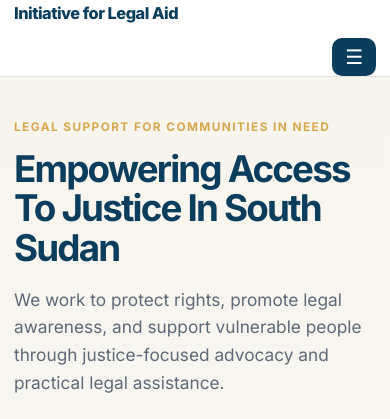
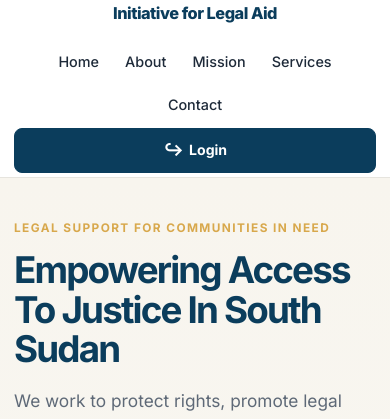
Before and after one commit to freerfa/https-initiativeforlegalaid.org, a Flask app: page / in a window 390 px wide. Shown: the top 419 px of the page. Run offline with Flask 3, Linux system fonts and the light colour scheme; data comes from the database, SQL or seed files in the repository; some libraries are stand-ins or nearby versions.

Commit message:
Remove hamburger button; always-visible nav at all sizes

```diff
--- a/static/style.css
+++ b/static/style.css
@@ -1322,18 +1322,7 @@ html { -webkit-text-size-adjust: 100%; }
 img, video, iframe { max-width: 100%; height: auto; }
 img { overflow-wrap: anywhere; }
 
-/* Hamburger toggle (hidden on desktop, shown on mobile) */
-.nav-toggle {
-  display: none;
-  background: var(--primary);
-  color: #fff;
-  border: none;
-  border-radius: 10px;
-  font-size: 1.25rem;
-  line-height: 1;
-  padding: 0.55rem 0.8rem;
-  cursor: pointer;
-}
+/* (Hamburger toggle removed — nav links are always visible at all sizes) */
 
 /* --- Large tablets / small laptops (<=1024px) --- */
 @media (max-width: 1024px) {
@@ -1351,21 +1340,19 @@ img { overflow-wrap: anywhere; }
   .footer-grid { grid-template-columns: 1fr 1fr; }
 }
 
-/* --- Tablets / large phones (<=768px): hamburger nav + single columns --- */
+/* --- Tablets / large phones (<=768px): always-visible wrapping nav + single columns --- */
 @media (max-width: 768px) {
-  .nav-wrap { gap: 12px; }
-  .nav-toggle { display: inline-flex; margin-left: auto; }
+  .nav-wrap { gap: 8px; flex-wrap: wrap; justify-content: center; }
+  .brand { width: 100%; text-align: center; }
   #main-nav {
-    display: none;
     width: 100%;
-    flex-direction: column;
-    align-items: stretch;
-    gap: 6px;
-    padding: 12px 0 4px;
+    flex-wrap: wrap;
+    justify-content: center;
+    gap: 4px 14px;
+    padding: 8px 0 4px;
   }
-  #main-nav.open { display: flex; }
-  #main-nav a { padding: 10px 4px; border-top: 1px solid var(--border); }
-  #main-nav a.nav-button { border-top: none; text-align: center; }
+  #main-nav a { padding: 8px 6px; }
+  #main-nav a.nav-button { text-align: center; }
 
   .hero { padding: 44px 0 36px; }
   .hero-grid,
--- a/templates/base.html
+++ b/templates/base.html
@@ -12,13 +12,12 @@
     <link rel="preconnect" href="https://fonts.googleapis.com" />
     <link rel="preconnect" href="https://fonts.gstatic.com" crossorigin />
     <link href="https://fonts.googleapis.com/css2?family=Inter:wght@400;500;600;700;800&display=swap" rel="stylesheet" />
-    <link rel="stylesheet" href="{{ url_for('static', filename='style.css', v='20260915b') }}" />
+    <link rel="stylesheet" href="{{ url_for('static', filename='style.css', v='20260915c') }}" />
   </head>
   <body>
     <header class="topbar">
       <div class="container nav-wrap">
         <div class="brand">{{ site.site_name }}</div>
-        <button class="nav-toggle" id="nav-toggle" type="button" aria-label="Toggle navigation" aria-expanded="false" aria-controls="main-nav">☰</button>
         <nav id="main-nav">
           <a href="/">Home</a>
           <a href="#about">About</a>
@@ -72,16 +71,5 @@
         </div>
       </div>
     </footer>
-    <script>
-      (function () {
-        var btn = document.getElementById('nav-toggle');
-        var nav = document.getElementById('main-nav');
-        if (!btn || !nav) return;
-        btn.addEventListener('click', function () {
-          var open = nav.classList.toggle('open');
-          btn.setAttribute('aria-expanded', open ? 'true' : 'false');
-        });
-      })();
-    </script>
   </body>
 </html>
```
Also changed, not shown: CHANGELOG.md.
